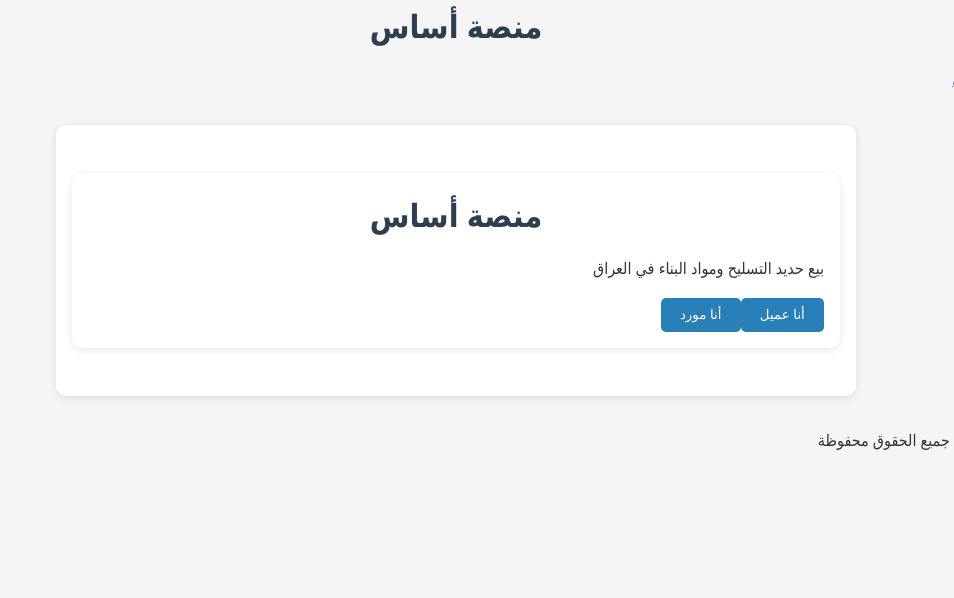
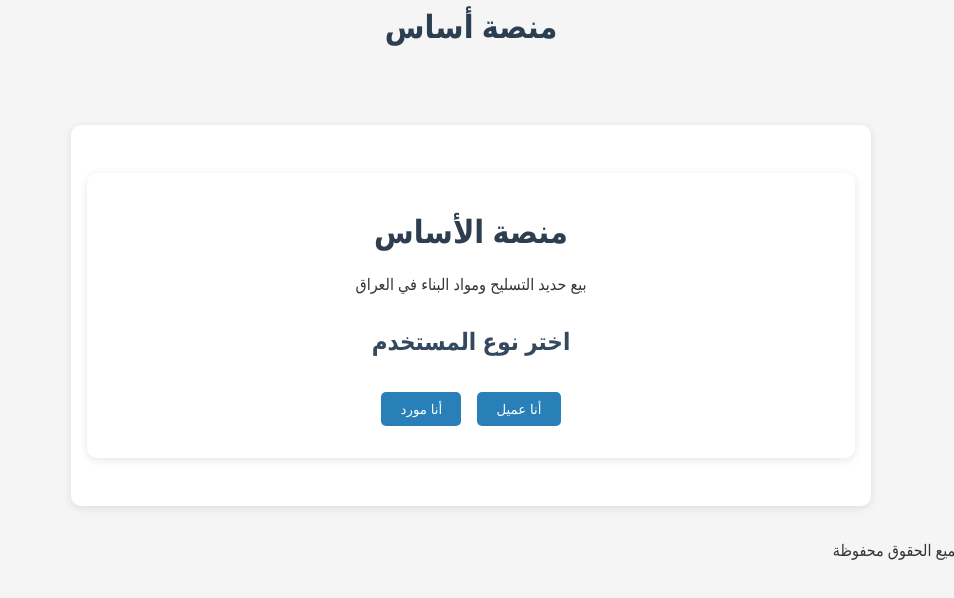
Before and after one commit to mnttrmhmd67-beep/asas-platform-iraq, a Next.js app: page / in a window 1280 px wide. Shown: the top 598 px of the page, without its empty margins (326-1280 px from the left). Built offline with nearby package versions, Linux system fonts and the light colour scheme.

Commit message:
Update to asas platform

```diff
--- a/app/page.tsx
+++ b/app/page.tsx
@@ -2,21 +2,17 @@ import Link from "next/link";
 
 export default function Home() {
   return (
-    <main className="flex flex-col items-center justify-center min-h-screen bg-gray-50 p-8">
-      <h1 className="text-4xl font-bold mb-6">منصة أساس</h1>
-      <p className="mb-8">بيع حديد التسليح ومواد البناء في العراق</p>
+    <main style={{ textAlign: "center", padding: "2rem" }}>
+      <h1>منصة الأساس</h1>
+      <p>بيع حديد التسليح ومواد البناء في العراق</p>
 
-      <div className="flex gap-4">
+      <h2>اختر نوع المستخدم</h2>
+      <div style={{ display: "flex", justifyContent: "center", gap: "1rem", marginTop: "1rem" }}>
         <Link href="/customer">
-          <button className="px-6 py-3 bg-blue-600 text-white rounded hover:bg-blue-700">
-            أنا عميل
-          </button>
+          <button>أنا عميل</button>
         </Link>
-
         <Link href="/supplier">
-          <button className="px-6 py-3 bg-green-600 text-white rounded hover:bg-green-700">
-            أنا مورد
-          </button>
+          <button>أنا مورد</button>
         </Link>
       </div>
     </main>
```
